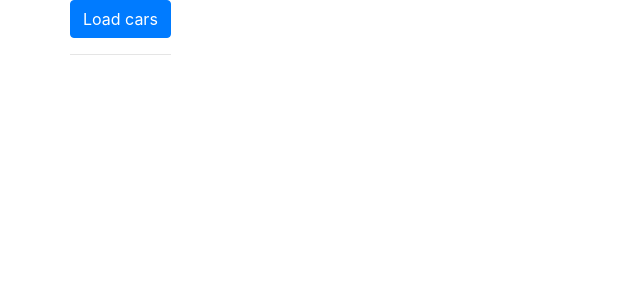
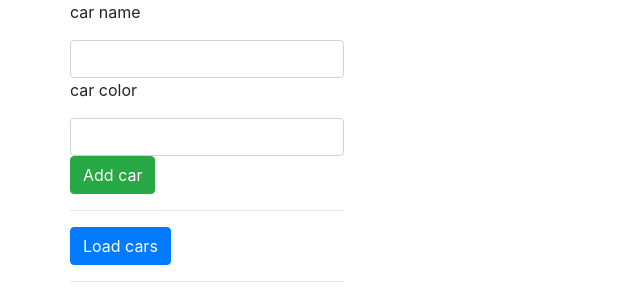
Before and after one commit to artes07/ng-theory-http, an Angular app: page / in a window 1280 px wide. Shown: the top 304 px of the page, without its empty margins (0-640 px from the left). Built offline with nearby package versions, Linux system fonts and the light colour scheme.

Commit message:
add post to server + output from db

```diff
--- a/db.json
+++ b/db.json
@@ -4,6 +4,26 @@
       "name": "Ford",
       "color": "white",
       "id": 1
+    },
+    {
+      "name": "asd",
+      "color": "blue",
+      "id": 2
+    },
+    {
+      "name": "BMW",
+      "color": "red",
+      "id": 3
+    },
+    {
+      "name": "Lada",
+      "color": "baklajan",
+      "id": 4
+    },
+    {
+      "name": "Audi",
+      "color": "white",
+      "id": 5
     }
   ]
 }
--- a/src/app/app.component.html
+++ b/src/app/app.component.html
@@ -1,9 +1,19 @@
 <div class="col-xs-8 col-xs-offset-2">
+  <p>car name</p>
+  <input type="text" class="form-control" [(ngModel)]="carName">
+  <p>car color</p>
+  <input type="text" class="form-control" [(ngModel)]="carColor">
+  <button class="btn btn-success" (click)="addCar()">Add car</button>
+  <hr>
   <button class="btn btn-primary" (click)="loadCars()" >Load cars</button>
   <hr>
   <ul class="list-group">
     <li class="list-group-item" *ngFor="let car of cars">
-      <span class="badge">{{car.id}}</span> {{car.name}} ({{car.color}})
+      <span class="badge" [ngStyle]="{background: car.color}">
+        {{car.id}}
+      </span>
+      {{car.name}}
+      ({{car.color}})
     </li>
   </ul>
 </div>
--- a/src/app/app.component.ts
+++ b/src/app/app.component.ts
@@ -13,6 +13,16 @@ interface Cars {
 })
 export class AppComponent {
   cars: Cars[] = [];
+  carName: string = '';
+  carColor: string = '';
+  colors = [
+    'red',
+    'blue',
+    'green',
+    'pink',
+    'yellow',
+    'grey'
+  ];
 
   constructor(private carsServices: CarsService) {}
 
@@ -23,4 +33,14 @@ export class AppComponent {
         this.cars = cars;
       });
   }
+
+  addCar() {
+    this.carsServices
+      .addCar(this.carName, this.carColor)
+      .subscribe((car: Cars) => {
+        this.cars.push(car);
+      });
+    this.carName = '';
+    this.carColor = '';
+  }
 }
--- a/src/app/cars.service.ts
+++ b/src/app/cars.service.ts
@@ -12,4 +12,16 @@ export class CarsService {
         return response.json();
       });
   }
+
+  addCar(carName: string, carColor: string) {
+    const data = {
+      name: carName,
+      color: carColor
+    };
+    return this.http.post('http://localhost:3000/cars', data)
+      .map((response: Response) => {
+        return response.json();
+      });
+  }
+
 }
```
